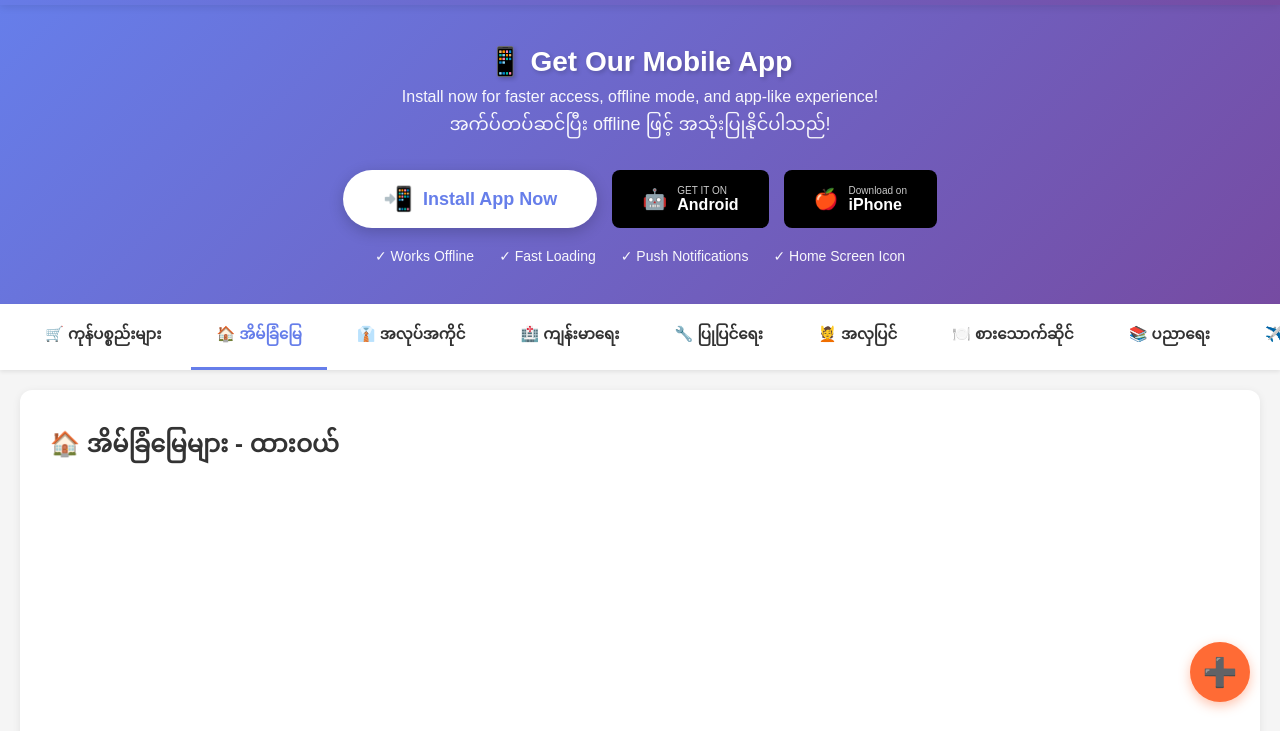
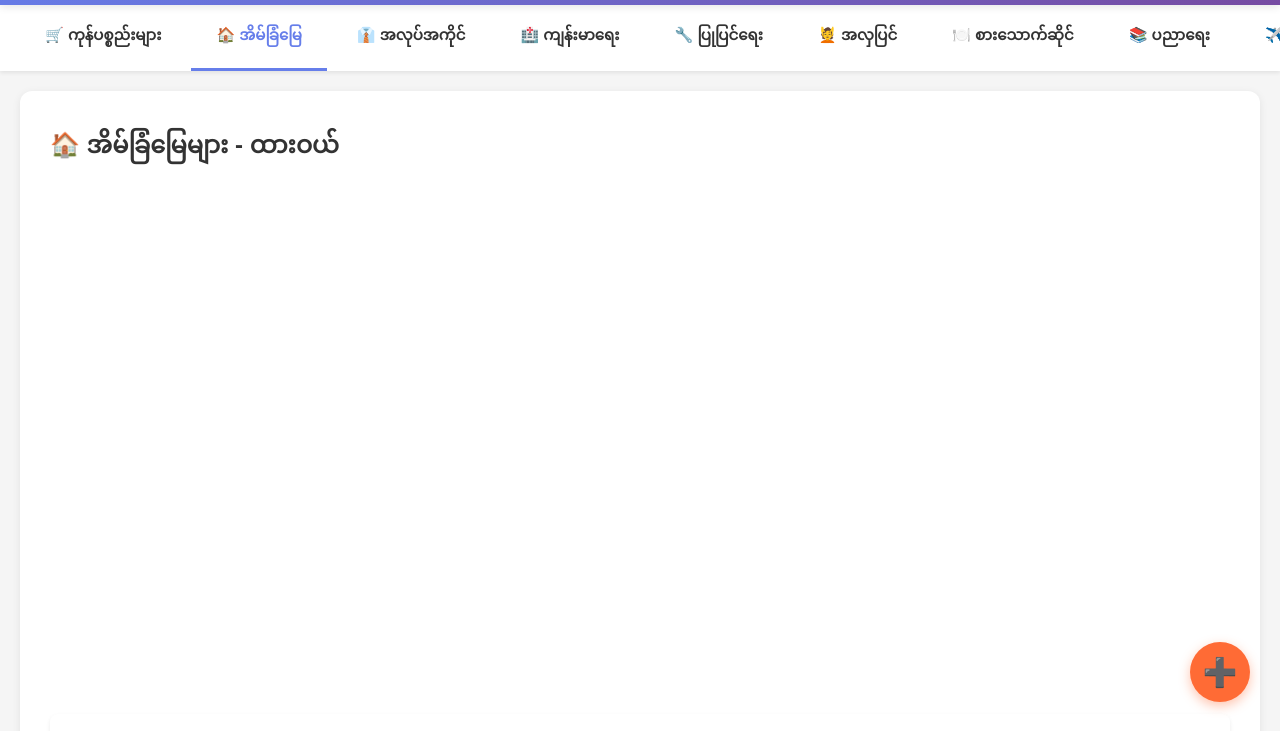
Before and after one commit to arkaraung829/cuckoo, a plain HTML site: page index.html in a window 1280 px wide. Shown: the part 68-799 px from the top of the page. Drawn offline with nearby package versions, Linux system fonts and the light colour scheme; some packages are replaced by stand-ins of ours.

Commit message:
Update index.html

```diff
--- a/index.html
+++ b/index.html
@@ -905,93 +905,49 @@
                 <input type="text" class="search-input" placeholder="ရှာဖွေရန်..." id="searchInput">
                 <button class="search-btn" onclick="searchItems()">🔍</button>
             </div>
-            <div class="cart-icon" onclick="toggleCart()">
-                🛒
-                <span class="cart-count" id="cartCount">0</span>
-            </div>
-        </div>
-    </header>
-
-    <!-- App Download Banner -->
-    <div style="background: linear-gradient(135deg, #667eea 0%, #764ba2 100%); padding: 40px 20px; text-align: center; color: white;">
-        <h2 style="font-size: 28px; margin-bottom: 10px; text-shadow: 2px 2px 4px rgba(0,0,0,0.2);">📱 Get Our Mobile App</h2>
-        <p style="font-size: 16px; margin-bottom: 25px; opacity: 0.95;">
-            Install now for faster access, offline mode, and app-like experience!<br>
-            <span style="font-size: 18px;">အက်ပ်တပ်ဆင်ပြီး offline ဖြင့် အသုံးပြုနိုင်ပါသည်!</span>
-        </p>
-
-        <div style="display: flex; gap: 15px; justify-content: center; flex-wrap: wrap; margin-bottom: 20px;">
-            <!-- Main Install Button -->
-            <button id="mainInstallBtnTop" onclick="triggerInstallFromBanner()" style="
-                background: white;
-                color: #667eea;
-                border: none;
-                padding: 15px 40px;
-                border-radius: 30px;
-                font-size: 18px;
-                font-weight: bold;
-                cursor: pointer;
-                box-shadow: 0 4px 15px rgba(0,0,0,0.2);
-                display: flex;
-                align-items: center;
-                gap: 10px;
-                transition: all 0.3s;
-            ">
-                <span style="font-size: 24px;">📲</span>
-                <span>Install App Now</span>
-            </button>
-
-            <!-- Android Style Button -->
+            <div style="display: flex; gap: 10px; align-items: center;">
+                <!-- Small Download Buttons -->
                 <button onclick="triggerInstallFromBanner()" style="
                     background: #000;
                     color: white;
                     border: none;
-                padding: 12px 30px;
-                border-radius: 8px;
-                font-size: 14px;
+                    padding: 6px 12px;
+                    border-radius: 6px;
+                    font-size: 11px;
                     cursor: pointer;
                     display: flex;
                     align-items: center;
-                gap: 10px;
-                transition: all 0.3s;
-            ">
-                <span style="font-size: 20px;">🤖</span>
-                <div style="text-align: left;">
-                    <div style="font-size: 10px; opacity: 0.8;">GET IT ON</div>
-                    <div style="font-size: 16px; font-weight: bold;">Android</div>
-                </div>
+                    gap: 5px;
+                    transition: transform 0.2s;
+                " title="Get it on Android">
+                    <span style="font-size: 16px;">🤖</span>
+                    <span>Android</span>
                 </button>
 
-            <!-- iOS Style Button -->
                 <button onclick="showIOSInstructions()" style="
                     background: #000;
                     color: white;
                     border: none;
-                padding: 12px 30px;
-                border-radius: 8px;
-                font-size: 14px;
+                    padding: 6px 12px;
+                    border-radius: 6px;
+                    font-size: 11px;
                     cursor: pointer;
                     display: flex;
                     align-items: center;
-                gap: 10px;
-                transition: all 0.3s;
-            ">
-                <span style="font-size: 20px;">🍎</span>
-                <div style="text-align: left;">
-                    <div style="font-size: 10px; opacity: 0.8;">Download on</div>
-                    <div style="font-size: 16px; font-weight: bold;">iPhone</div>
-                </div>
+                    gap: 5px;
+                    transition: transform 0.2s;
+                " title="Download on iPhone">
+                    <span style="font-size: 16px;">🍎</span>
+                    <span>iOS</span>
                 </button>
-        </div>
-
-        <!-- Benefits -->
-        <div style="display: flex; gap: 25px; justify-content: center; flex-wrap: wrap; font-size: 14px; opacity: 0.95;">
-            <span>✓ Works Offline</span>
-            <span>✓ Fast Loading</span>
-            <span>✓ Push Notifications</span>
-            <span>✓ Home Screen Icon</span>
-        </div>
-    </div>
+
+                <div class="cart-icon" onclick="toggleCart()">
+                    🛒
+                    <span class="cart-count" id="cartCount">0</span>
+                </div>
+            </div>
+        </div>
+    </header>
 
     <!-- Main Categories -->
     <div class="main-categories">
@@ -2499,15 +2455,9 @@
             e.preventDefault();
             deferredPrompt = e;
             installButton.style.display = 'block';
-
-            // Also show banner buttons
-            const mainInstallBtnTop = document.getElementById('mainInstallBtnTop');
-            if (mainInstallBtnTop) {
-                mainInstallBtnTop.style.display = 'flex';
-            }
         });
 
-        // Function to trigger install from banner buttons
+        // Function to trigger install from header buttons
         async function triggerInstallFromBanner() {
             if (!deferredPrompt) {
                 showNotification('Install prompt not available. Please try again or use browser menu → Install App');
@@ -2521,12 +2471,6 @@
             }
             deferredPrompt = null;
             installButton.style.display = 'none';
-
-            // Hide banner buttons
-            const mainInstallBtnTop = document.getElementById('mainInstallBtnTop');
-            if (mainInstallBtnTop) {
-                mainInstallBtnTop.parentElement.style.display = 'none';
-            }
         }
 
         // Function to show iOS installation instructions
@@ -2535,14 +2479,9 @@
             const isSafari = /^((?!chrome|android).)*safari/i.test(navigator.userAgent);
 
             if (isIOS && isSafari) {
-                showNotification(`
-                    📱 To install on iPhone:
-                    1. Tap the Share button (⬆️)
-                    2. Scroll down and tap "Add to Home Screen"
-                    3. Tap "Add"
-                `);
+                alert('📱 To install on iPhone:\n\n1. Tap the Share button (⬆️)\n2. Scroll down and tap "Add to Home Screen"\n3. Tap "Add"');
             } else if (isIOS) {
-                showNotification('Please open this site in Safari browser to install on iPhone');
+                alert('Please open this site in Safari browser to install on iPhone');
             } else {
                 // Not iOS, trigger regular install
                 triggerInstallFromBanner();
@@ -2562,26 +2501,12 @@
             console.log('PWA was installed');
             showNotification('App installed successfully! 🎉');
             installButton.style.display = 'none';
-
-            // Hide banner buttons
-            const mainInstallBtnTop = document.getElementById('mainInstallBtnTop');
-            if (mainInstallBtnTop && mainInstallBtnTop.parentElement) {
-                mainInstallBtnTop.parentElement.style.display = 'none';
-            }
         });
 
         // Check if app is already installed
         if (window.matchMedia('(display-mode: standalone)').matches) {
             console.log('Running as installed PWA');
             installButton.style.display = 'none';
-
-            // Hide banner completely if already installed
-            setTimeout(() => {
-                const mainInstallBtnTop = document.getElementById('mainInstallBtnTop');
-                if (mainInstallBtnTop && mainInstallBtnTop.parentElement && mainInstallBtnTop.parentElement.parentElement) {
-                    mainInstallBtnTop.parentElement.parentElement.style.display = 'none';
-                }
-            }, 100);
         }
 
         // Add pulse animation for install button
```
Lines whose indentation alone changed are shown as unchanged.
